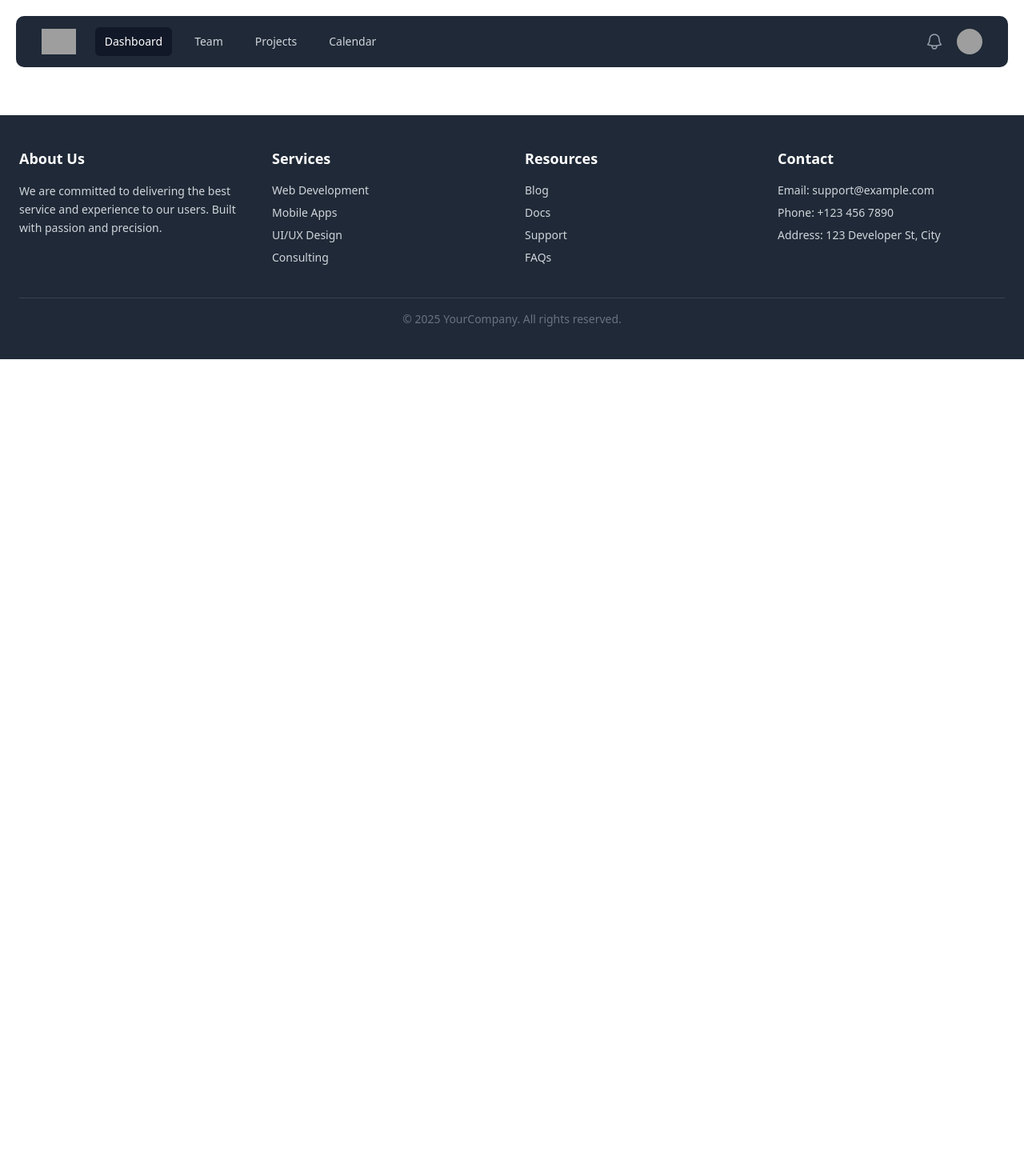
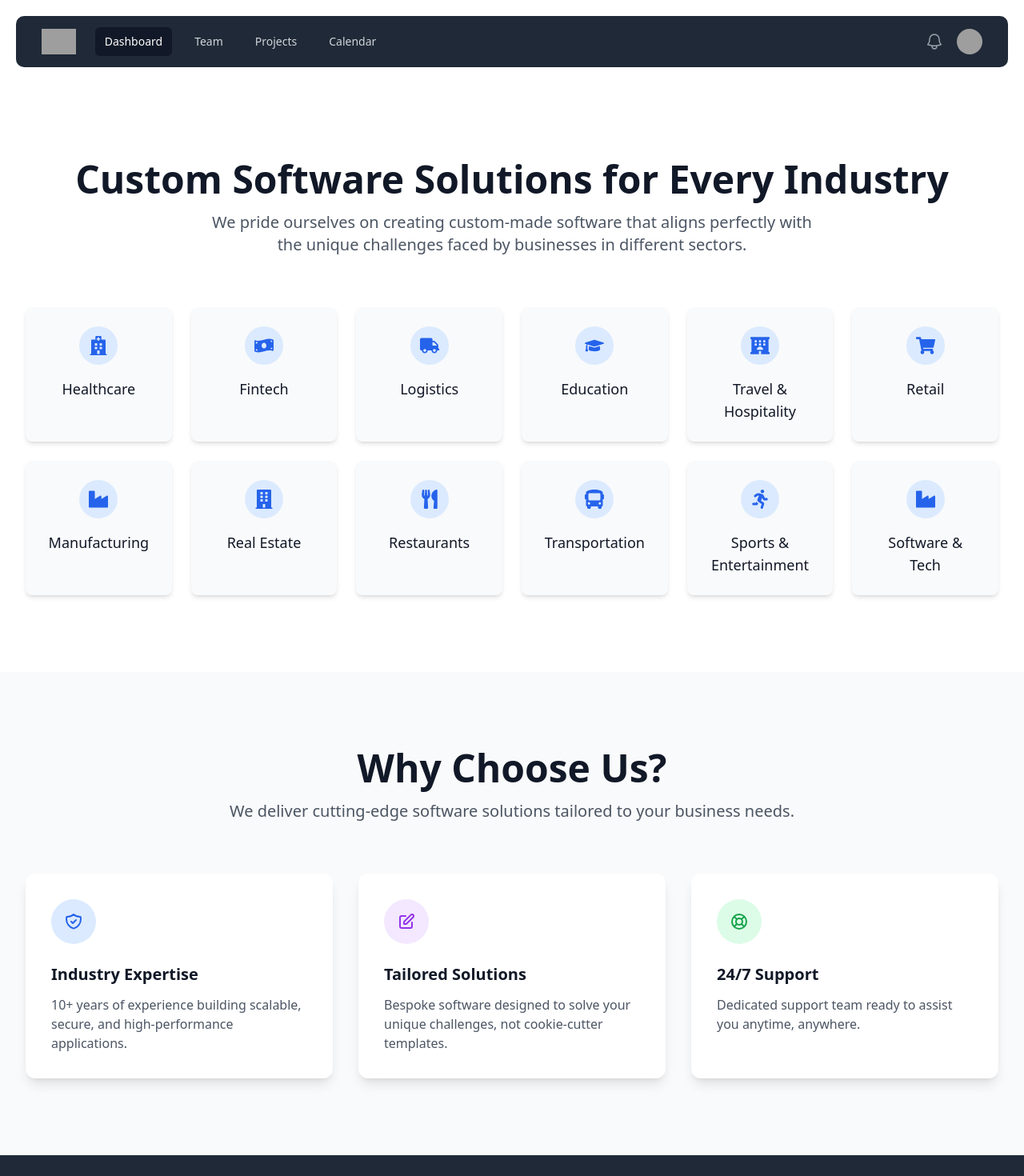
Before and after one commit to venkataraviraja5/anil_project_1, a Next.js app: page / in a window 1280 px wide. Shown: the top 1470 px of the page at 80% size. Before the commit the page ends 800 px from the top, so only its background shows below. Built offline with nearby package versions, Linux system fonts and the light colour scheme; grey boxes are pictures that could not be loaded.

Commit message:
latest code

```diff
--- a/package.json
+++ b/package.json
@@ -14,7 +14,8 @@
     "@heroicons/react": "^2.2.0",
     "next": "15.1.8",
     "react": "^19.0.0",
-    "react-dom": "^19.0.0"
+    "react-dom": "^19.0.0",
+    "react-icons": "^5.5.0"
   },
   "devDependencies": {
     "@eslint/eslintrc": "^3",
--- /dev/null
+++ b/src/app/blogs/page.js
@@ -0,0 +1,7 @@
+import Blogs from "@/components/Blogs"
+
+export default function () {
+    return (
+        <Blogs />
+    )
+}
--- a/src/app/page.js
+++ b/src/app/page.js
@@ -1,9 +1,11 @@
-import Image from "next/image";
-
+import ChooseUs from "@/components/ChooseUs";
+import IndustrySolutions from "@/components/IndustrySolutions";
+// components/Benefits.js
 export default function Home() {
   return (
-    <div>
-
-    </div>
+    <>
+      <IndustrySolutions />
+      <ChooseUs />
+    </>
   );
 }
--- /dev/null
+++ b/src/components/Blogs.js
@@ -0,0 +1,7 @@
+
+
+export default function () {
+    return (
+        <h1>blogs</h1>
+    )
+}
--- /dev/null
+++ b/src/components/ChooseUs.js
@@ -0,0 +1,61 @@
+
+
+export default function () {
+    return (
+        <section className="bg-gray-50 dark:bg-gray-900 py-12 sm:py-24 px-4 sm:px-6 lg:px-8">
+            <div className="max-w-7xl mx-auto">
+                {/* Section Header */}
+                <div className="text-center mb-16">
+                <h2 className="text-3xl sm:text-4xl lg:text-5xl font-bold text-gray-900 dark:text-white mb-4">
+                    Why Choose Us?
+                </h2>
+                <p className="text-lg sm:text-xl text-gray-600 dark:text-gray-300 max-w-3xl mx-auto">
+                    We deliver cutting-edge software solutions tailored to your business needs.
+                </p>
+                </div>
+
+                {/* Benefits Grid */}
+                <div className="grid grid-cols-1 md:grid-cols-2 lg:grid-cols-3 gap-8">
+                {/* Benefit 1: Expertise */}
+                <div className="bg-white dark:bg-gray-800 p-8 rounded-xl shadow-lg hover:shadow-xl transition-shadow duration-300">
+                    <div className="w-14 h-14 bg-blue-100 dark:bg-blue-900 rounded-full flex items-center justify-center mb-6">
+                    <svg className="w-6 h-6 text-blue-600 dark:text-blue-400" fill="none" stroke="currentColor" viewBox="0 0 24 24">
+                        <path strokeLinecap="round" strokeLinejoin="round" strokeWidth="2" d="M9 12l2 2 4-4m5.618-4.016A11.955 11.955 0 0112 2.944a11.955 11.955 0 01-8.618 3.04A12.02 12.02 0 003 9c0 5.591 3.824 10.29 9 11.622 5.176-1.332 9-6.03 9-11.622 0-1.042-.133-2.052-.382-3.016z" />
+                    </svg>
+                    </div>
+                    <h3 className="text-xl font-semibold text-gray-900 dark:text-white mb-3">Industry Expertise</h3>
+                    <p className="text-gray-600 dark:text-gray-300">
+                    10+ years of experience building scalable, secure, and high-performance applications.
+                    </p>
+                </div>
+
+                {/* Benefit 2: Custom Solutions */}
+                <div className="bg-white dark:bg-gray-800 p-8 rounded-xl shadow-lg hover:shadow-xl transition-shadow duration-300">
+                    <div className="w-14 h-14 bg-purple-100 dark:bg-purple-900 rounded-full flex items-center justify-center mb-6">
+                    <svg className="w-6 h-6 text-purple-600 dark:text-purple-400" fill="none" stroke="currentColor" viewBox="0 0 24 24">
+                        <path strokeLinecap="round" strokeLinejoin="round" strokeWidth="2" d="M11 5H6a2 2 0 00-2 2v11a2 2 0 002 2h11a2 2 0 002-2v-5m-1.414-9.414a2 2 0 112.828 2.828L11.828 15H9v-2.828l8.586-8.586z" />
+                    </svg>
+                    </div>
+                    <h3 className="text-xl font-semibold text-gray-900 dark:text-white mb-3">Tailored Solutions</h3>
+                    <p className="text-gray-600 dark:text-gray-300">
+                    Bespoke software designed to solve your unique challenges, not cookie-cutter templates.
+                    </p>
+                </div>
+
+                {/* Benefit 3: Support */}
+                <div className="bg-white dark:bg-gray-800 p-8 rounded-xl shadow-lg hover:shadow-xl transition-shadow duration-300">
+                    <div className="w-14 h-14 bg-green-100 dark:bg-green-900 rounded-full flex items-center justify-center mb-6">
+                    <svg className="w-6 h-6 text-green-600 dark:text-green-400" fill="none" stroke="currentColor" viewBox="0 0 24 24">
+                        <path strokeLinecap="round" strokeLinejoin="round" strokeWidth="2" d="M18.364 5.636l-3.536 3.536m0 5.656l3.536 3.536M9.172 9.172L5.636 5.636m3.536 9.192l-3.536 3.536M21 12a9 9 0 11-18 0 9 9 0 0118 0zm-5 0a4 4 0 11-8 0 4 4 0 018 0z" />
+                    </svg>
+                    </div>
+                    <h3 className="text-xl font-semibold text-gray-900 dark:text-white mb-3">24/7 Support</h3>
+                    <p className="text-gray-600 dark:text-gray-300">
+                    Dedicated support team ready to assist you anytime, anywhere.
+                    </p>
+                </div>
+                </div>
+            </div>
+        </section>
+    )
+}
--- a/src/components/Footer.js
+++ b/src/components/Footer.js
@@ -2,7 +2,7 @@
 // components/Footer.js
 export default function Footer() {
   return (
-    <footer className="bg-gray-800 text-gray-300 mt-10 px-6 py-10">
+    <footer className="bg-gray-800 text-gray-300 px-6 py-10">
       <div className="max-w-7xl mx-auto grid grid-cols-1 md:grid-cols-4 gap-8">
         {/* About Section */}
         <div>
--- /dev/null
+++ b/src/components/IndustrySolutions.js
@@ -0,0 +1,52 @@
+// components/IndustrySolutions.js
+import { FaHospital, FaMoneyBillWave, FaTruck, FaGraduationCap, FaHotel, FaShoppingCart, FaIndustry, FaBuilding, FaUtensils, FaBus, FaRunning } from 'react-icons/fa';
+
+export default function IndustrySolutions() {
+  const industries = [
+    { name: "Healthcare", icon: <FaHospital className="w-6 h-6" /> },
+    { name: "Fintech", icon: <FaMoneyBillWave className="w-6 h-6" /> },
+    { name: "Logistics", icon: <FaTruck className="w-6 h-6" /> },
+    { name: "Education", icon: <FaGraduationCap className="w-6 h-6" /> },
+    { name: "Travel & Hospitality", icon: <FaHotel className="w-6 h-6" /> },
+    { name: "Retail", icon: <FaShoppingCart className="w-6 h-6" /> },
+    { name: "Manufacturing", icon: <FaIndustry className="w-6 h-6" /> },
+    { name: "Real Estate", icon: <FaBuilding className="w-6 h-6" /> },
+    { name: "Restaurants", icon: <FaUtensils className="w-6 h-6" /> },
+    { name: "Transportation", icon: <FaBus className="w-6 h-6" /> },
+    { name: "Sports & Entertainment", icon: <FaRunning className="w-6 h-6" /> },
+    { name: "Software & Tech", icon: <FaIndustry className="w-6 h-6" /> },
+  ];
+
+  return (
+    <section className="bg-white dark:bg-gray-900 py-12 sm:py-24 px-4 sm:px-6 lg:px-8">
+      <div className="max-w-7xl mx-auto">
+        {/* Section Header */}
+        <div className="text-center mb-16">
+          <h2 className="text-3xl sm:text-4xl lg:text-5xl font-bold text-gray-900 dark:text-white mb-4">
+            Custom Software Solutions for Every Industry
+          </h2>
+          <p className="text-lg sm:text-xl text-gray-600 dark:text-gray-300 max-w-3xl mx-auto">
+            We pride ourselves on creating custom-made software that aligns perfectly with the unique challenges faced by businesses in different sectors.
+          </p>
+        </div>
+
+        {/* Industries Grid */}
+        <div className="grid grid-cols-2 sm:grid-cols-3 md:grid-cols-4 lg:grid-cols-6 gap-6">
+          {industries.map((industry, index) => (
+            <div
+              key={index}
+              className="bg-gray-50 dark:bg-gray-800 p-6 rounded-lg shadow-md hover:shadow-lg transition-shadow duration-300 flex flex-col items-center text-center"
+            >
+              <div className="w-12 h-12 bg-blue-100 dark:bg-blue-900 rounded-full flex items-center justify-center mb-4 text-blue-600 dark:text-blue-400">
+                {industry.icon}
+              </div>
+              <h3 className="text-lg font-medium text-gray-900 dark:text-white">
+                {industry.name}
+              </h3>
+            </div>
+          ))}
+        </div>
+      </div>
+    </section>
+  );
+}
```
Also changed, not shown: 1 other file (tests, documents, lock files or other folders).
